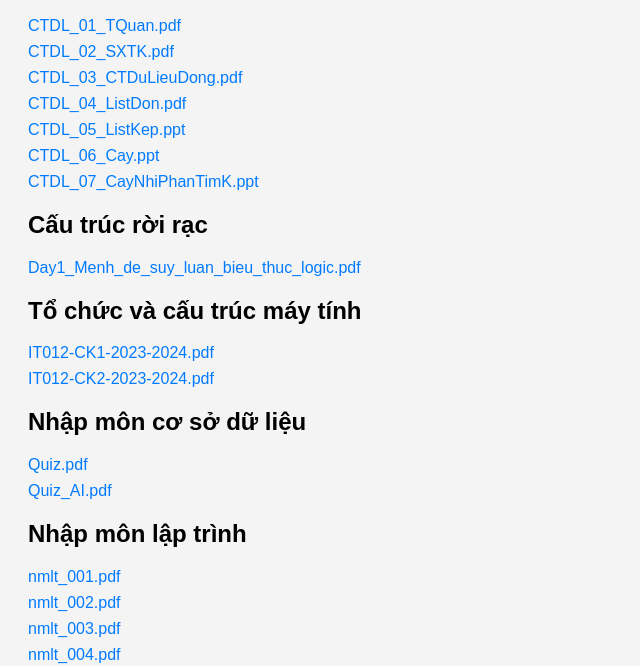
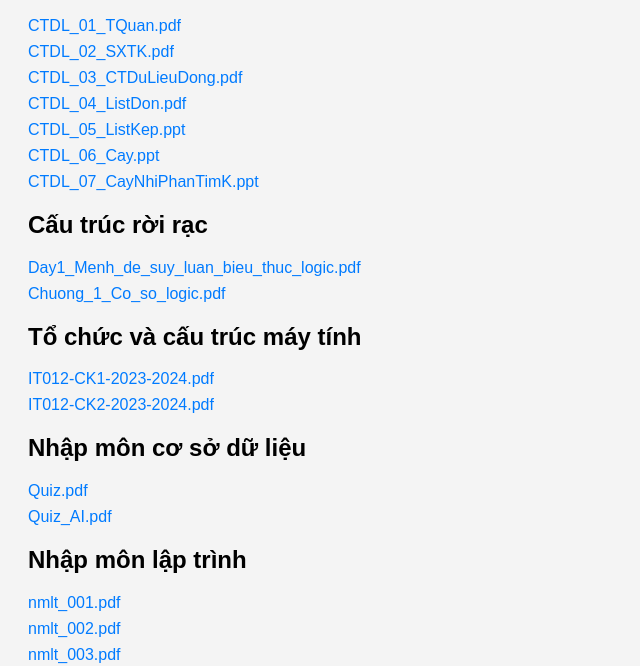
Before and after one commit to anhkhoinp94/uit, a plain HTML site: page index.html in a window 1280 px wide. Shown: the part 139-805 px from the top of the page, without its empty margins (0-640 px from the left). Drawn offline with Linux system fonts and the light colour scheme.

Commit message:
2025-10-29_0838 AM

```diff
--- a/index.html
+++ b/index.html
@@ -61,6 +61,8 @@
     <ul>
         <li><a href="https://anhkhoinp94.github.io/uit/hk2-cau-truc-roi-rac/Day1_Menh_de_suy_luan_bieu_thuc_logic.pdf"
                 target="_blank">Day1_Menh_de_suy_luan_bieu_thuc_logic.pdf</a></li>
+        <li><a href="https://anhkhoinp94.github.io/uit/hk2-cau-truc-roi-rac/Chuong_1_Co_so_logic.pdf"
+                target="_blank">Chuong_1_Co_so_logic.pdf</a></li>
     </ul>
 
     <h2>Tổ chức và cấu trúc máy tính</h2>
```
Also changed, not shown: hk2-to-chuc-va-cau-truc-may-tinh/folder/abcd.txt (added), 18 other files.
